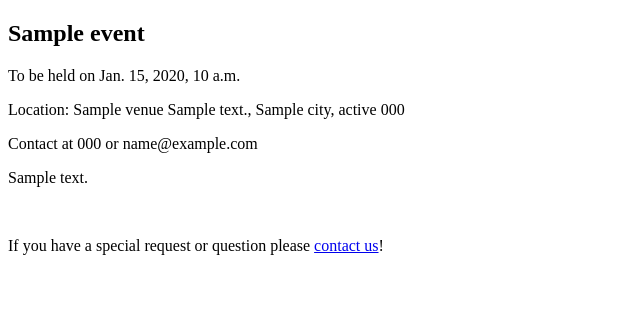
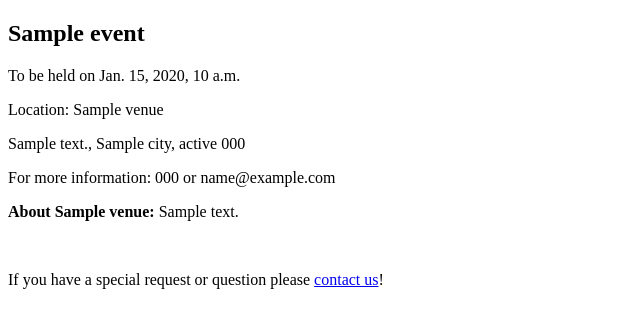
Before and after one commit to chrisgilmerproj/wedding, a Django app: template project/templates/events.html in a window 1280 px wide. Shown: the part 142-470 px from the top of the page, without its empty margins (0-640 px from the left). Run offline with Django 3.2, Linux system fonts and the light colour scheme; the template is opened without the code that fills it: most values are stand-ins (such as "Sample title", 1, 10 or a date in 2020); some libraries are stand-ins or nearby versions.

Commit message:
Fixed format of events template.
Fixed prepopulated slug field in event inline for admin.

```diff
--- a/project/apps/weddings/admin.py
+++ b/project/apps/weddings/admin.py
@@ -4,6 +4,7 @@ from weddings.models import Wedding, Event
 class EventInline(admin.StackedInline):
 	extra = 0
 	model = Event
+	prepopulated_fields = {"slug": ("name",)}
 
 class WeddingAdmin(admin.ModelAdmin):
 	inlines = [EventInline,]
--- a/project/templates/events.html
+++ b/project/templates/events.html
@@ -11,15 +11,19 @@
 	</p>
 	{% if event.venue %}
 		<p>
-		Location:
-		{{event.venue}}
+		Location: {{event.venue}}
+		</p>
+		<p>
 		{{event.address}}, {{event.city}}, {{event.state}} {{event.zipcode}}
 		</p>
 		<p>
-		Contact at {{event.phone}} or {{event.email}}
+		For more information:
+		{% if event.phone %}{{event.phone}}{% endif %}
+		{% if event.phone and event.email %}or{% endif%}
+		{% if event.email %}{{event.email}}{% endif %}
 		</p>
 		<p>
-		{{event.about}}
+		<b>About {{event.venue}}:</b> {{event.about}}
 		</p>
 	{%endif%}
 	<br/>
```
